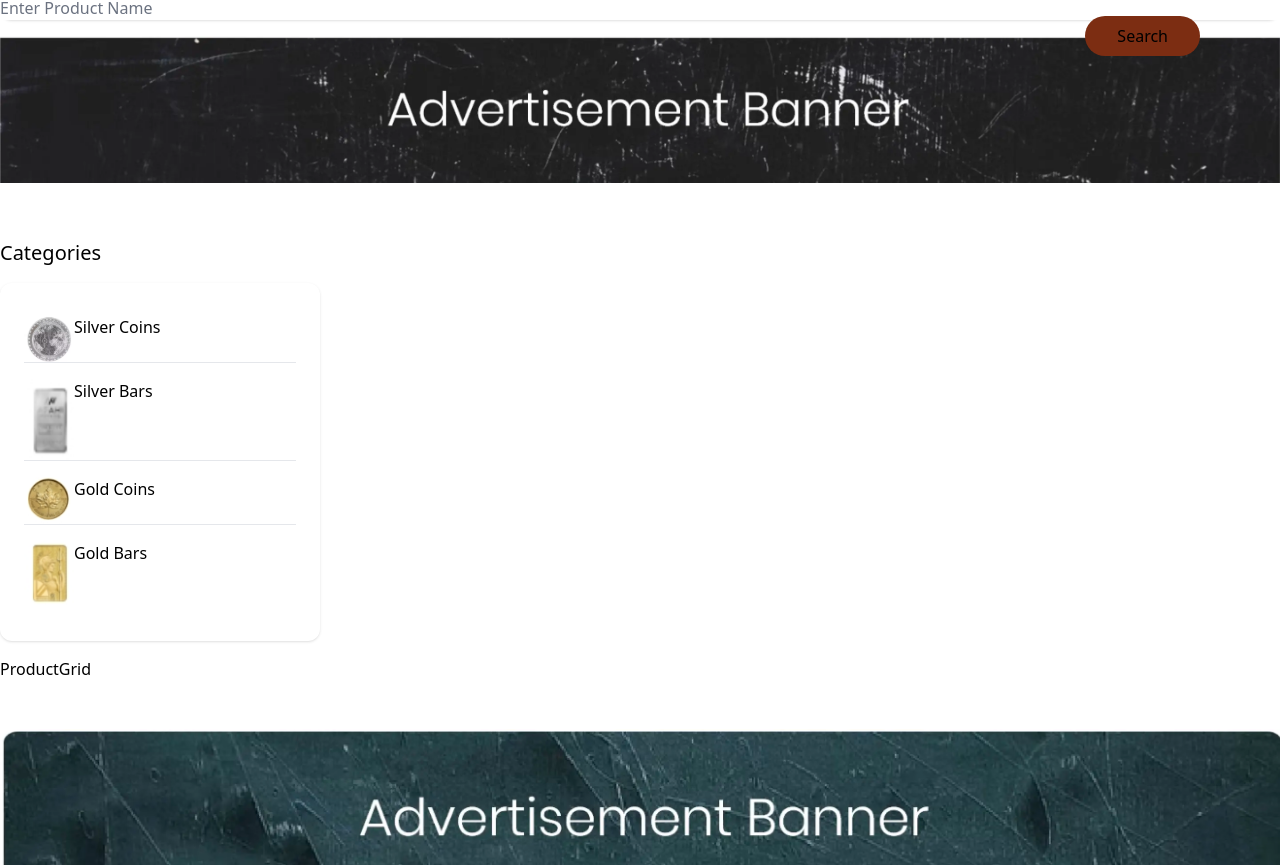
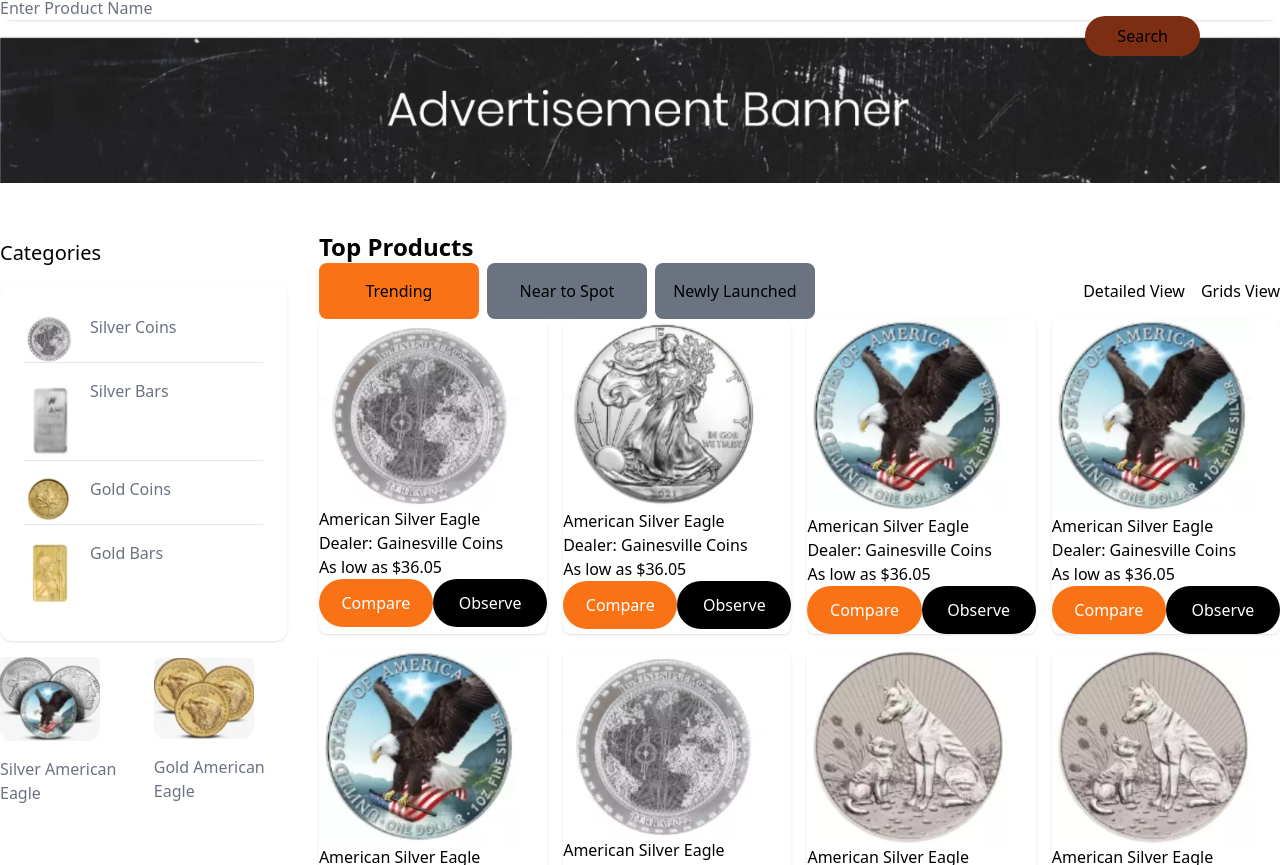
Before and after one commit to BisiDavi/bbdeals, a Next.js app: page / in a window 1280 px wide. Shown: the part 555-1420 px from the top of the page. Built offline with nearby package versions, Linux system fonts and the light colour scheme.

Commit message:
product added

```diff
--- a/components/Categories.tsx
+++ b/components/Categories.tsx
@@ -12,7 +12,15 @@
             className="my-4 flex space-x-4 border-b last:border-b-0"
           >
             <Image src={item.img} alt={item.category} height={50} width={50} />
-            {item.category}
+            <p className="font-medium text-gray-500">{item.category}</p>
+          </li>
+        ))}
+      </ul>
+      <ul className="flex items-center space-x-4">
+        {categoryContent.group.map((item) => (
+          <li key={item.text} className="flex flex-col space-y-4">
+            <Image src={item.img} alt={item.img} height={100} width={100} />
+            <p className="font-medium text-gray-500">{item.text}</p>
           </li>
         ))}
       </ul>
--- /dev/null
+++ b/components/Product.tsx
@@ -0,0 +1,32 @@
+import Button from "@/components/Button";
+import Image from "next/image";
+
+interface Props {
+  product: {
+    img: string;
+    title: string;
+    dealer: string;
+    discount: string;
+  };
+}
+
+export default function Product({ product }: Props) {
+  return (
+    <div className="shadow rounded-lg">
+      <Image src={product.img} height={200} width={200} alt={product.title} />
+      <h4>{product.title}</h4>
+      <p>{product.dealer}</p>
+      <p>{product.discount}</p>
+      <div className="group flex justify-between">
+        <Button
+          text="Compare"
+          className="bg-orange-500 py-3 text-white rounded-full w-32"
+        />
+        <Button
+          text="Observe"
+          className="bg-black py-3 text-white rounded-full w-32"
+        />
+      </div>
+    </div>
+  );
+}
--- a/components/ProductGrid.tsx
+++ b/components/ProductGrid.tsx
@@ -1,5 +1,36 @@
+import Button from "@/components/Button";
+import Product from "@/components/Product";
+import productsContent from "@/json/products.json";
+
 export default function ProductGrid() {
   return (
-    <div>ProductGrid</div>
-  )
+    <div>
+      <h2 className="font-bold text-2xl">Top Products</h2>
+      <div className="group flex justify-between items-center">
+        <div className="left space-x-2">
+          <Button
+            text="Trending"
+            className="py-4 rounded-lg w-40 bg-orange-500"
+          />
+          <Button
+            text="Near to Spot"
+            className="py-4 rounded-lg w-40 bg-gray-500"
+          />
+          <Button
+            text="Newly Launched"
+            className="py-4 rounded-lg w-40 bg-gray-500"
+          />
+        </div>
+        <ul className="right flex space-x-4">
+          <li>Detailed View</li>
+          <li>Grids View</li>
+        </ul>
+      </div>
+      <div className="grid grid-cols-4 gap-4">
+        {productsContent.products.map((product, index) => (
+          <Product key={`${product.title}-${index}`} product={product} />
+        ))}
+      </div>
+    </div>
+  );
 }
--- a/components/ProductView.tsx
+++ b/components/ProductView.tsx
@@ -1,5 +1,7 @@
 import type { PropsWithChildren } from "react";
 
 export default function ProductView({ children }: PropsWithChildren) {
-  return <div className="container py-8 mx-auto">{children}</div>;
+  return (
+    <div className="container py-8 mx-auto flex space-x-8">{children}</div>
+  );
 }
```
